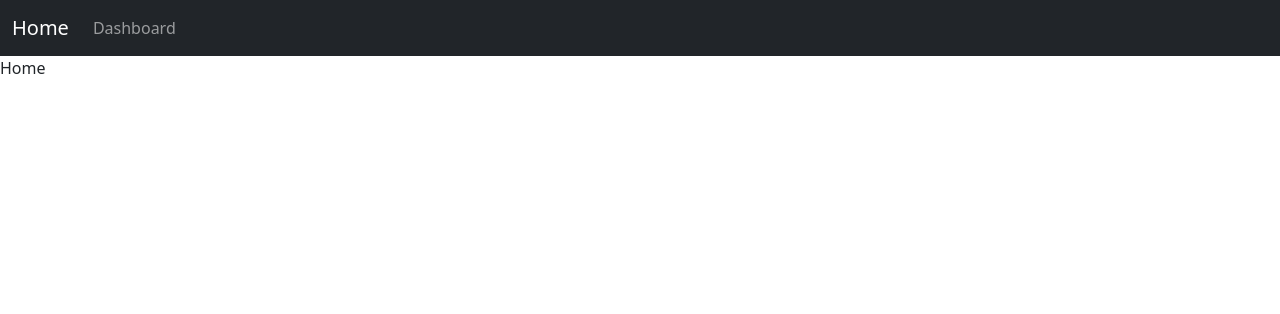
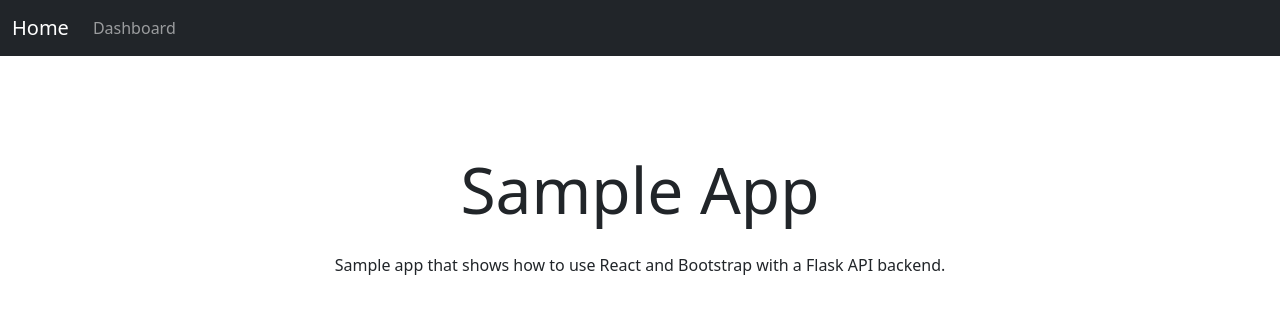
Before and after one commit to jlym/sample-react-flask-app, a React (Create React App) app in the folder web/: page / in a window 1280 px wide. Shown: the top 314 px of the page. Built offline with nearby package versions, Linux system fonts and the light colour scheme.

Commit message:
Populate the homepage

```diff
--- a/web/src/pages/dashboard.tsx
+++ b/web/src/pages/dashboard.tsx
@@ -4,7 +4,7 @@ export function DashboardPage() {
   return (
     <div>
       <TopNav />
-      Dashboard
+      <div className="container mt-3">Dashboard</div>
     </div>
   );
 }
--- a/web/src/pages/index.tsx
+++ b/web/src/pages/index.tsx
@@ -4,7 +4,14 @@ export function HomePage() {
   return (
     <div>
       <TopNav />
-      Home
+
+      <div className="text-center my-5 py-5">
+        <h1 className="display-3 mb-4">Sample App</h1>
+        <div>
+          Sample app that shows how to use React and Bootstrap with a Flask API
+          backend.
+        </div>
+      </div>
     </div>
   );
 }
```
